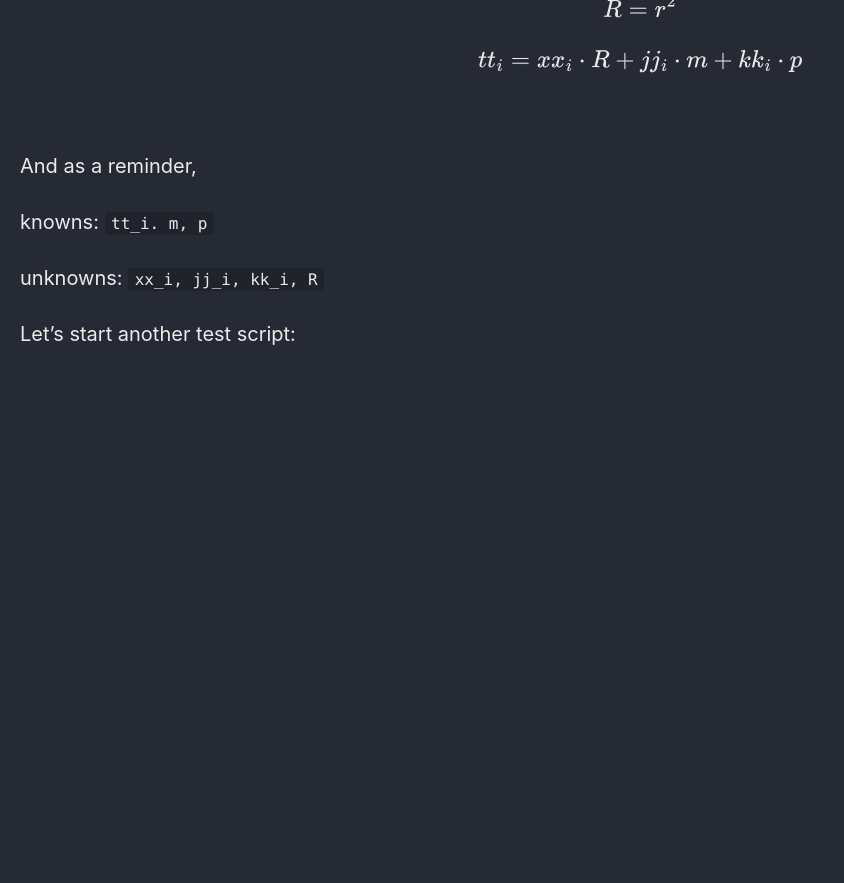
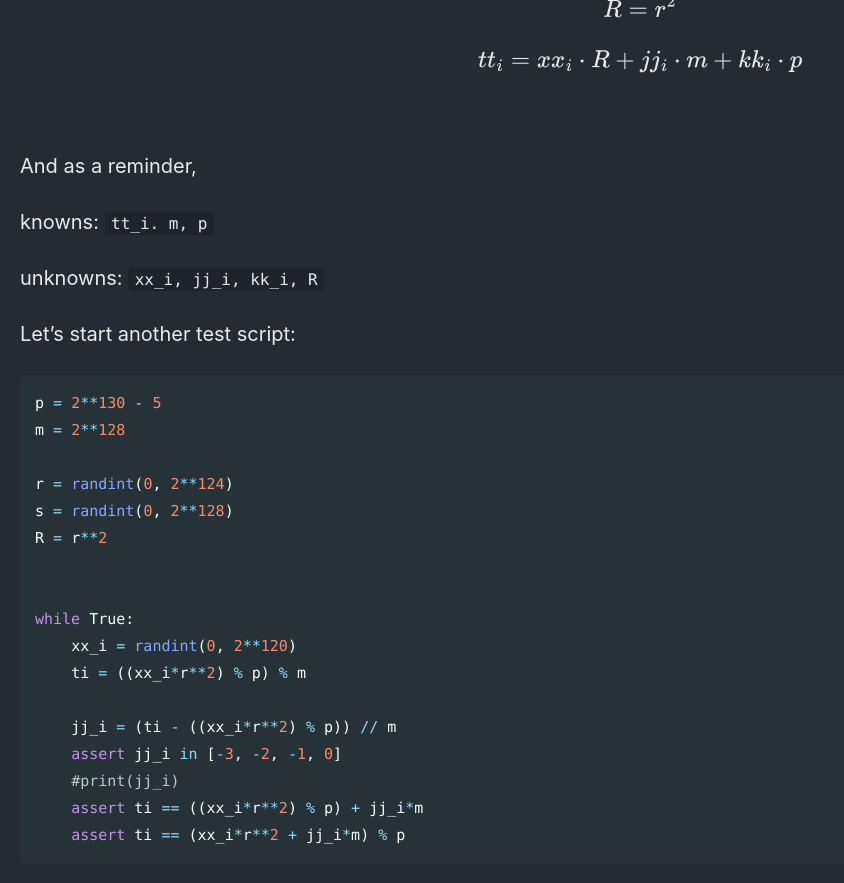
Before and after one commit to Connor-McCartney/Connor-McCartney.github.io, a Jekyll site: the page built from _pages/cryptography/other/Nostalgic-SECCONCTF14.md, in a window 1280 px wide and 900 px high, scrolled down 7644 px. Shown: the top 883 px of the window, without its empty margins (0-844 px from the left). Built offline with Jekyll 4.4.1, drawn with Linux system fonts in a browser that asks for light colours; cached includes are drawn as plain includes; before the commit the page ends 8049 px from its top, so only the background shows below that.

Commit message:
Update Nostalgic-SECCONCTF14.md

````diff
--- a/_pages/cryptography/other/Nostalgic-SECCONCTF14.md
+++ b/_pages/cryptography/other/Nostalgic-SECCONCTF14.md
@@ -328,3 +328,27 @@ unknowns: `xx_i, jj_i, kk_i, R`
 
 
 Let's start another test script:
+
+
+```python
+p = 2**130 - 5
+m = 2**128
+
+r = randint(0, 2**124)
+s = randint(0, 2**128)
+R = r**2
+
+
+while True:
+    xx_i = randint(0, 2**120)
+    ti = ((xx_i*r**2) % p) % m
+
+    jj_i = (ti - ((xx_i*r**2) % p)) // m
+    assert jj_i in [-3, -2, -1, 0]
+    #print(jj_i)
+    assert ti == ((xx_i*r**2) % p) + jj_i*m
+    assert ti == (xx_i*r**2 + jj_i*m) % p
+```
+
+
+<br>
````
